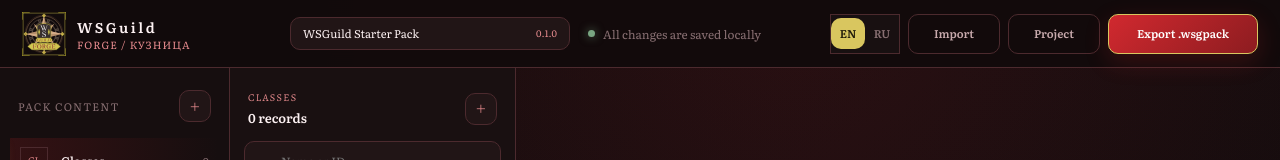
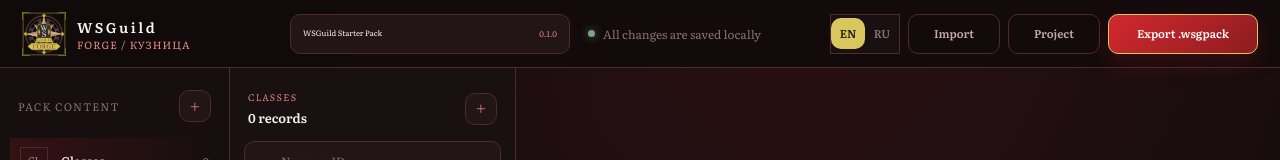
Before and after one commit to WhiteFm/forge, a React (Vite) app: page / in a window 1280 px wide. Shown: the top 160 px of the page. Built offline with nearby package versions, Linux system fonts and the light colour scheme; a web font is replaced by a local one.

Commit message:
Keep project control text inside fixed bounds

```diff
--- a/src/styles.css
+++ b/src/styles.css
@@ -596,7 +596,10 @@ textarea { padding: 8px 9px; }
 .class-progression .level-cell { padding: 2px; }
 .class-progression .level-cell span { height: 30px; border-radius: 5px; }
 
-.project-chip span, .entity-picker-trigger span, .entity-list strong, .entity-list small { overflow: visible; text-overflow: clip; }
+.project-chip { width: 280px; height: 40px; }
+.project-chip span { min-width: 0; overflow: visible; font-size: clamp(7px, .6vw, 10px); line-height: 1.1; text-overflow: clip; }
+.project-chip small { flex: 0 0 auto; font-size: 8px; }
+.entity-picker-trigger span, .entity-list strong, .entity-list small { overflow: visible; text-overflow: clip; }
 .primary-button, .ghost-button, .secondary-button, .add-card-button, .text-action, .workspace-actions button { flex: 0 0 auto; white-space: nowrap; text-overflow: clip; }
 .secondary-button { width: 190px; height: 40px; padding-inline: 10px; }
 .text-action { width: 166px; min-height: 34px; height: 34px; padding-inline: 8px; }
```
